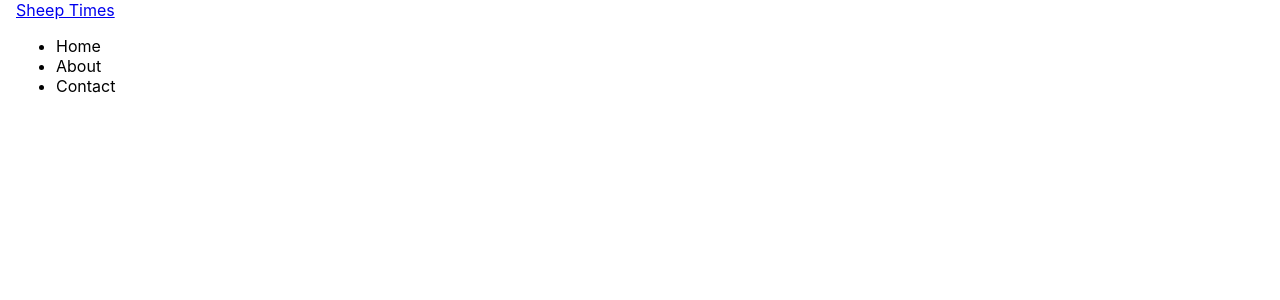
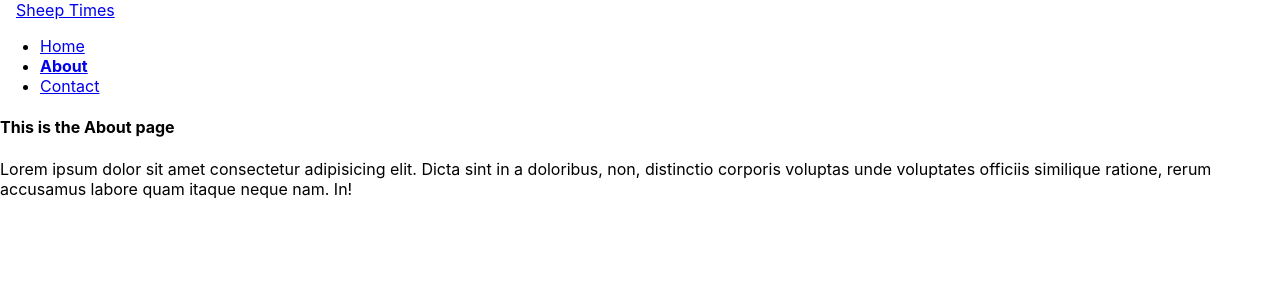
Before and after one commit to TomaszSwiatek/simple-router-app, a React (Create React App) app: page /about in a window 1280 px wide. Shown: the top 300 px of the page. Built offline with nearby package versions, Linux system fonts and the light colour scheme; the HTML template or start-up script is replaced by a standard one.

Commit message:
routing set  and done additional redirect

```diff
--- a/src/App.js
+++ b/src/App.js
@@ -1,12 +1,22 @@
 import React from 'react';
 import Navbar from './components/Navbar'
+import Contact from './components/Contact'
+import About from './components/About'
+import Home from './components/Home'
+import { BrowserRouter as Router, Route, Link, NavLink } from 'react-router-dom'
+
 
 
 function App() {
   return (
-    <div className="App">
-      <Navbar />
-    </div>
+    <Router>
+      <div className="App">
+        <Navbar />
+        <Route path="/" exact component={Home}></Route>
+        <Route path="/about" component={About}></Route>
+        <Route path="/contact" component={Contact}></Route>
+      </div>
+    </Router>
   );
 }
 
--- a/src/components/Contact.js
+++ b/src/components/Contact.js
@@ -1,6 +1,9 @@
 import React from 'react';
-
-const Contact = () => {
+// we can get props becouse of route done to this component in App.js. This is extrapower to router - access to props properties
+const Contact = (props) => {
+    setTimeout(() => {
+        props.history.push('/about');  //push to about PAGE AFTER 2 SECONDS
+    }, 2000)
     return (
         <div className="container">
             <h4 className="center">This is the contact page</h4>
--- a/src/components/Navbar.js
+++ b/src/components/Navbar.js
@@ -1,4 +1,5 @@
 import React from 'react';
+import { Link, NavLink } from 'react-router-dom'
 
 const Navbar = () => {
     return (
@@ -6,12 +7,13 @@ const Navbar = () => {
             <nav className="nav-wrapper red darken-3">
                 <div className="container">
                     <a href="#!" className="brand-logo left navbar-logo">Sheep Times</a>
-                    <ul className="right navbar-list" >
-                        <li><a href="/"></a>Home</li>
-                        <li><a href="/about"></a>About</li>
-                        <li><a href="/contact"></a>Contact</li>
+                    <ul className="right " >
+                        <li><NavLink exact to="/">Home</NavLink></li>
+                        <li><NavLink to="/about">About</NavLink></li>
+                        <li><NavLink to="/contact">Contact</NavLink></li>
                     </ul>
                 </div>
+
             </nav>
         </div>
     )
--- a/src/index.css
+++ b/src/index.css
@@ -12,8 +12,8 @@ code {
     monospace;
 }
 
- .navbar-list li{
-  margin: 0 1rem;
+.active{
+ font-weight: bold;
 }
 
 .navbar-logo{
```
